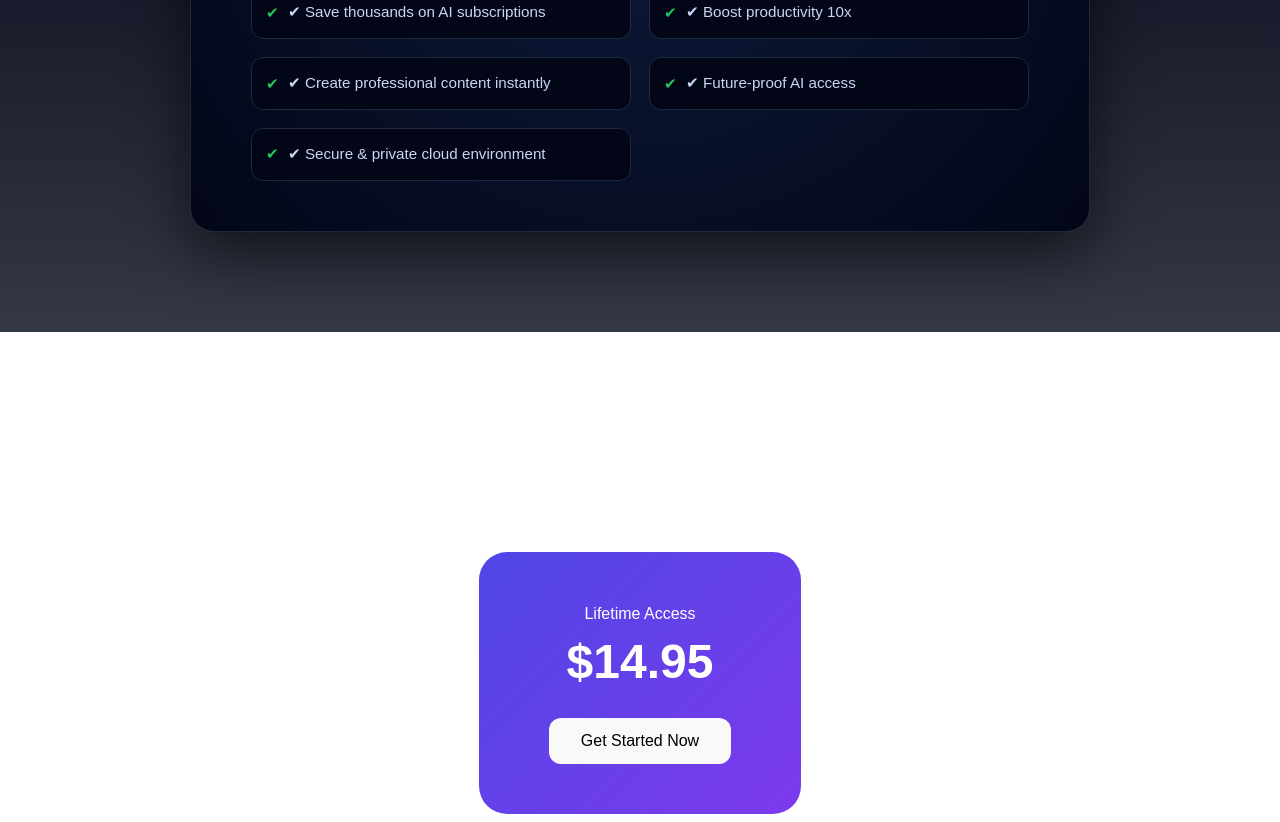
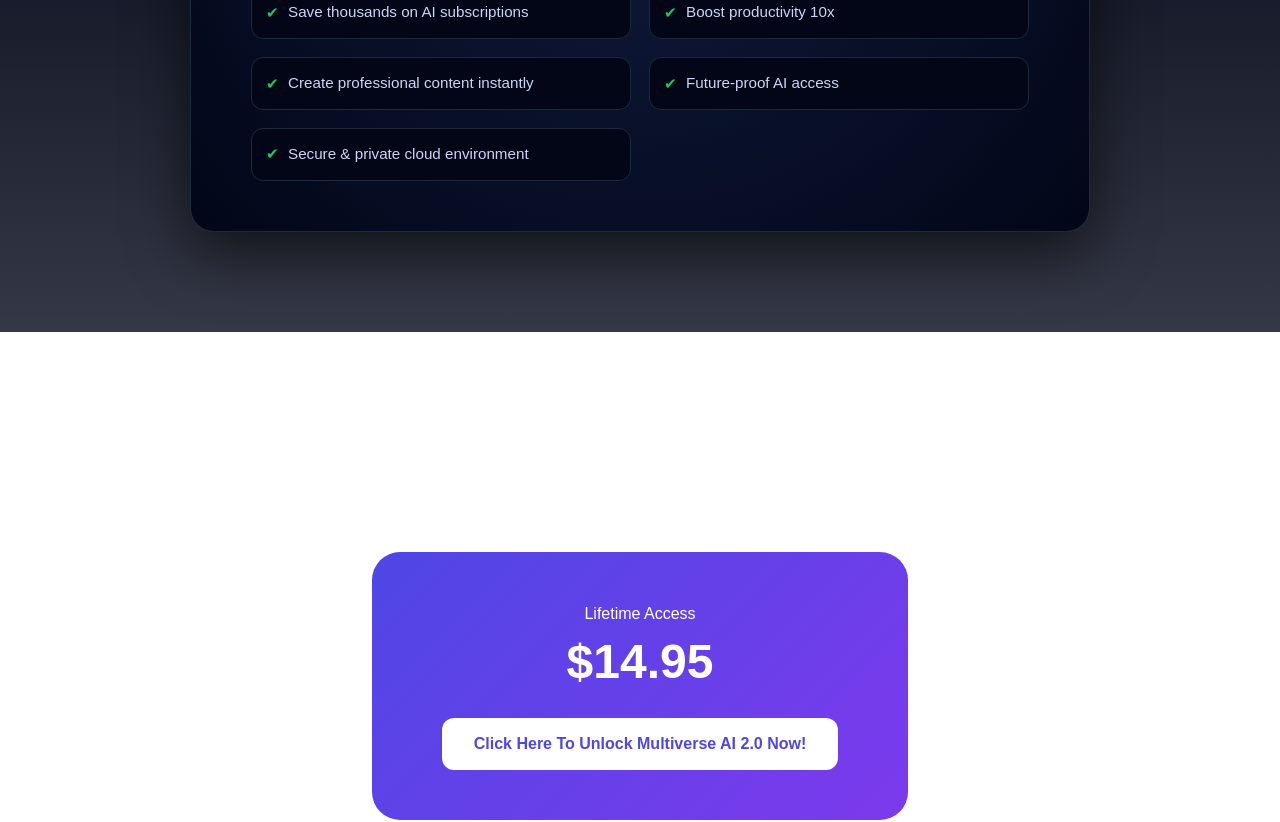
Before and after one commit to DeveloperGuru101/multiverse-ai, a React (Vite) app: page / in a window 1280 px wide. Shown: the part 3320-4142 px from the top of the page. Built offline with nearby package versions, Linux system fonts and the light colour scheme.

Commit message:
code updated

```diff
--- a/src/App.jsx
+++ b/src/App.jsx
@@ -2,15 +2,14 @@
 import React from "react";
 import "./styles.css";
 import logo from "./assets/logo.png";
-
 
 export default function App() {
   return (
     <div className="app">
       {/* HERO */}
       <div className="logo-wrapper">
-  <img src={logo} alt="Multiverse AI Logo" className="logo-centered" />
-</div>
+        <img src={logo} alt="Multiverse AI Logo" className="logo-centered" />
+      </div>
 
       <section className="hero">
         <div className="hero-content">
@@ -25,7 +24,7 @@
             powerful cloud dashboard.
           </p>
           <div className="buttons">
-            <a href="#pricing" className="btn primary">
+            <a href="https://warriorplus.com/o2/a/hffvq05/0" className="btn primary">
               Get Instant Access
             </a>
             <a href="#features" className="btn secondary">
@@ -155,7 +154,7 @@
           <h2>Why Multiverse AI?</h2>
           <ul>
             {benefits.map((b, i) => (
-              <li key={i}>✔ {b}</li>
+              <li key={i}> {b}</li>
             ))}
           </ul>
         </div>
@@ -164,12 +163,20 @@
       {/* PRICING */}
       <section id="pricing" className="pricing">
         <h2>Unlock Unlimited AI Power Today</h2>
-        <p>One‑time payment. No subscriptions. No limits.</p>
+        <p>One-time payment. No subscriptions. No limits.</p>
 
         <div className="price-card">
           <span>Lifetime Access</span>
           <h3>$14.95</h3>
-          <button>Get Started Now</button>
+
+          <a
+            href="https://warriorplus.com/o2/a/hffvq05/0"
+            target="_blank"
+            rel="noopener noreferrer"
+            className="cta-link"
+          >
+            Click Here To Unlock Multiverse AI 2.0 Now!
+          </a>
         </div>
       </section>
 
--- a/src/styles.css
+++ b/src/styles.css
@@ -299,3 +299,20 @@
 .logo-centered:hover {
   transform: scale(1.05);
 }
+
+.cta-link {
+  display: inline-block;
+  margin-top: 20px;
+  padding: 14px 32px;
+  background: #ffffff;
+  color: #4f46e5;
+  text-decoration: none;
+  border-radius: 12px;
+  font-weight: bold;
+  transition: all 0.25s ease;
+}
+
+.cta-link:hover {
+  transform: scale(1.05);
+  background: #f1f5ff;
+}
```
